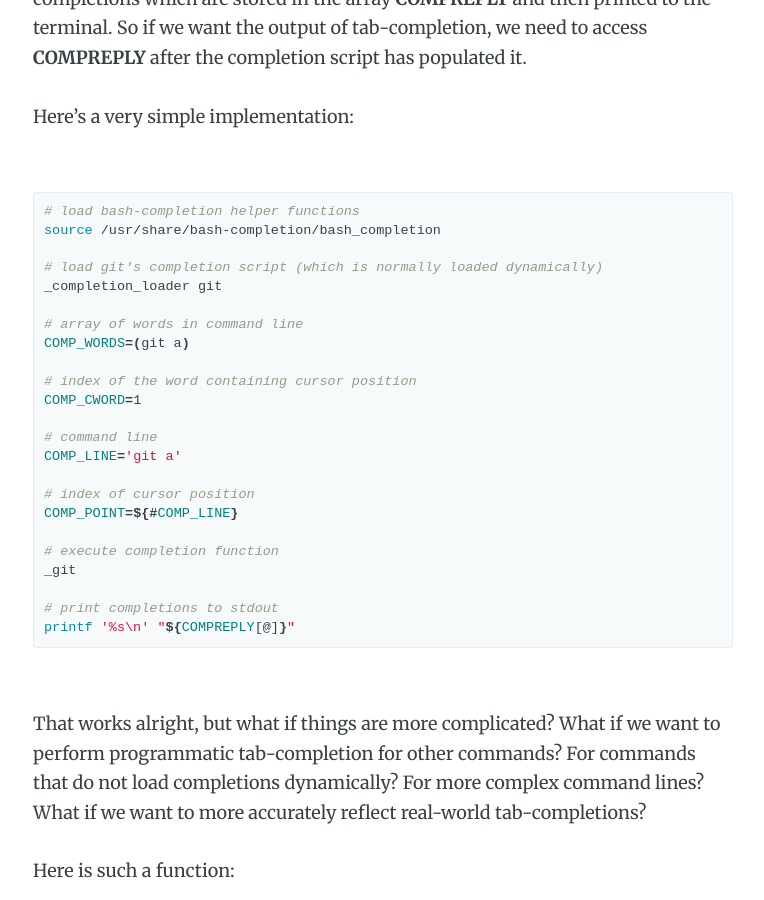
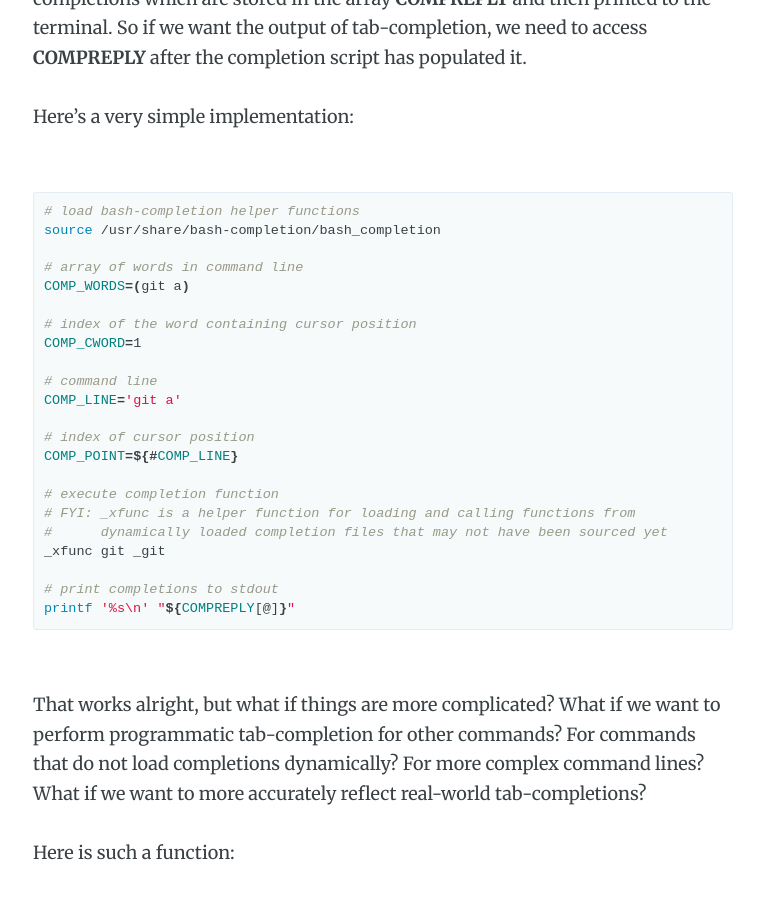
Before and after one commit to brbsix/brbsix.github.io, a Jekyll site: the page built from _posts/2015-11-29-accessing-tab-completion-programmatically-in-bash.md, in a window 1280 px wide and 900 px high, scrolled down 2081 px. Shown: the whole window, without its empty margins (257-1021 px from the left). Built offline with Jekyll 4.4.1, drawn with Linux system fonts in a browser that asks for light colours; comment, search, counter and statistics services are not loaded.

Commit message:
Use _xfunc instead of _completion_loader

```diff
--- a/_posts/2015-11-29-accessing-tab-completion-programmatically-in-bash.md
+++ b/_posts/2015-11-29-accessing-tab-completion-programmatically-in-bash.md
@@ -63,9 +63,6 @@ Here's a very simple implementation:
 # load bash-completion helper functions
 source /usr/share/bash-completion/bash_completion
 
-# load git's completion script (which is normally loaded dynamically)
-_completion_loader git
-
 # array of words in command line
 COMP_WORDS=(git a)
 
@@ -79,7 +76,9 @@ COMP_LINE='git a'
 COMP_POINT=${#COMP_LINE}
 
 # execute completion function
-_git
+# FYI: _xfunc is a helper function for loading and calling functions from
+#      dynamically loaded completion files that may not have been sourced yet
+_xfunc git _git
 
 # print completions to stdout
 printf '%s\n' "${COMPREPLY[@]}"
```
